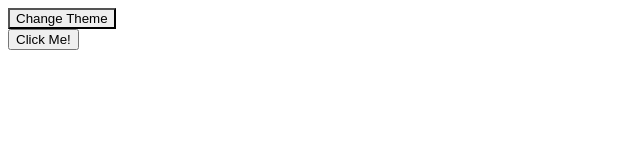
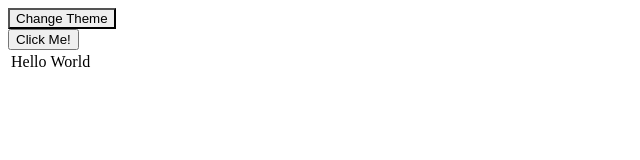
Before and after one commit to TrustDev/react.js-deep-learning, a React (Create React App) app: page / in a window 1280 px wide. Shown: the top 160 px of the page, without its empty margins (0-640 px from the left). Built offline with nearby package versions, Linux system fonts and the light colour scheme.

Commit message:
add fragment table

```diff
--- a/src/App.js
+++ b/src/App.js
@@ -2,6 +2,7 @@
 import React from "react";
 import { ThemeContext, themes } from "./theme-context";
 import ThemedButton from "./themed-button";
+import Table from "./table";
 
 const UserContext = React.createContext({
   name: "Guest"
@@ -83,6 +84,7 @@
           <Toolbar changeTheme={this.toggleTheme} />
           <Layout />
           <FancyButton ref={this.inputRef}>Click Me!</FancyButton>
+          <Table />
         </UserContext.Provider>
       </ThemeContext.Provider>
     );
--- /dev/null
+++ b/src/table.js
@@ -0,0 +1,26 @@
+import React from "react";
+
+class Table extends React.Component {
+  render() {
+    return (
+      <table>
+        <tr>
+          <Columns />
+        </tr>
+      </table>
+    );
+  }
+}
+
+class Columns extends React.Component {
+  render() {
+    return (
+      <React.Fragment>
+        <td>Hello</td>
+        <td>World</td>
+      </React.Fragment>
+    );
+  }
+}
+
+export default Table;
```
